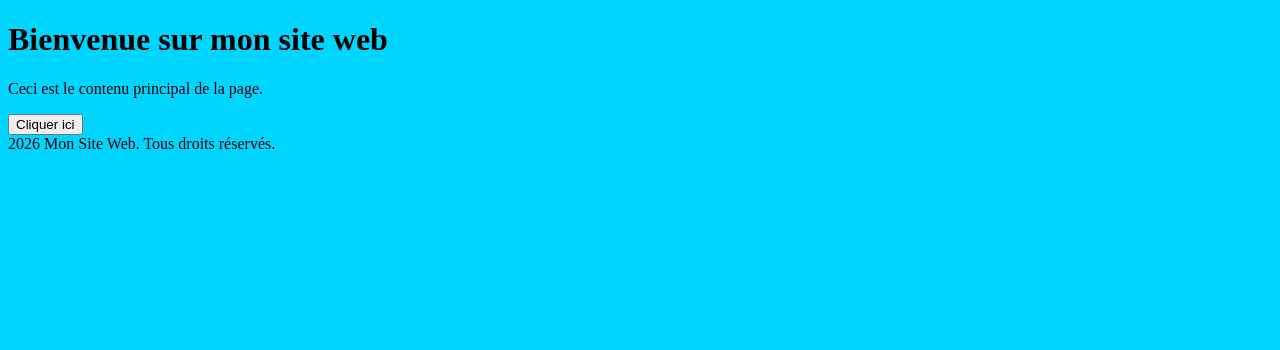
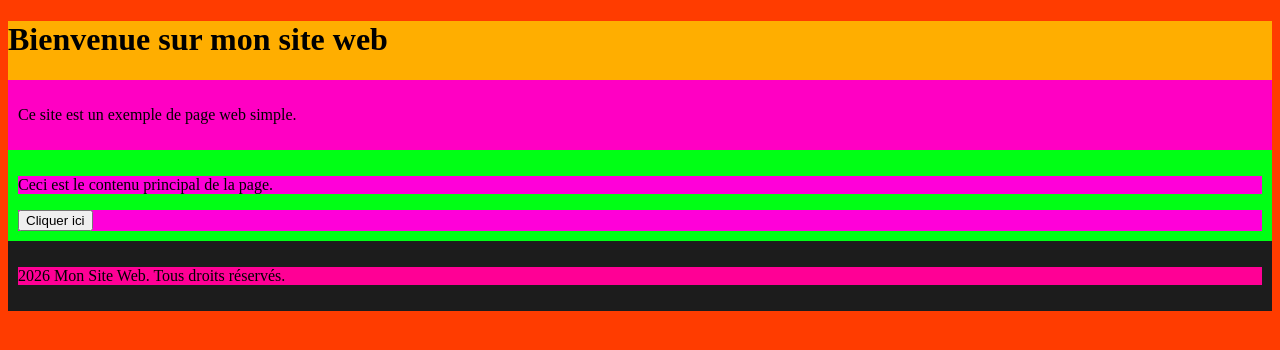
Before and after one commit to zFusions/MDS-eva, a plain HTML site: page index.html in a window 1280 px wide. Drawn offline with Linux system fonts and the light colour scheme.

Commit message:
Finnissions des couleur des sections (divs) et ajout de pading pour une meilleur lisibilité

```diff
--- a/index.html
+++ b/index.html
@@ -8,8 +8,9 @@
 
 <body>
     <header>
+        <h1>Bienvenue sur mon site web</h1>
         <div class="header">
-            <h1>Bienvenue sur mon site web</h1>
+            <p>Ce site est un exemple de page web simple.</p>
         </div>
     </header>
     <main>
@@ -21,7 +22,9 @@
         </div>
     </main>
     <footer>
-        <div>2026 Mon Site Web. Tous droits réservés.</div>
+        <div>
+            <p>2026 Mon Site Web. Tous droits réservés.</p>
+        </div>
     </footer>
 </body>
 
--- a/styles.css
+++ b/styles.css
@@ -1,4 +1,25 @@
 
 body {
-    background-color: #00d5ff;
+    background-color: #ff3c00;
 }
+header {
+    div {
+        background-color: #ff00c3;
+        padding: 10px;
+    }
+    background-color: #ffae00;
+}
+main {
+    background-color: #00ff15;
+    padding: 10px;
+    div {
+        background-color: #ff00d9;
+    }
+}
+footer {
+    background-color: #1c1c1c;
+    padding: 10px;
+    div {
+        background-color: #ff0095;
+    }
+}
```
